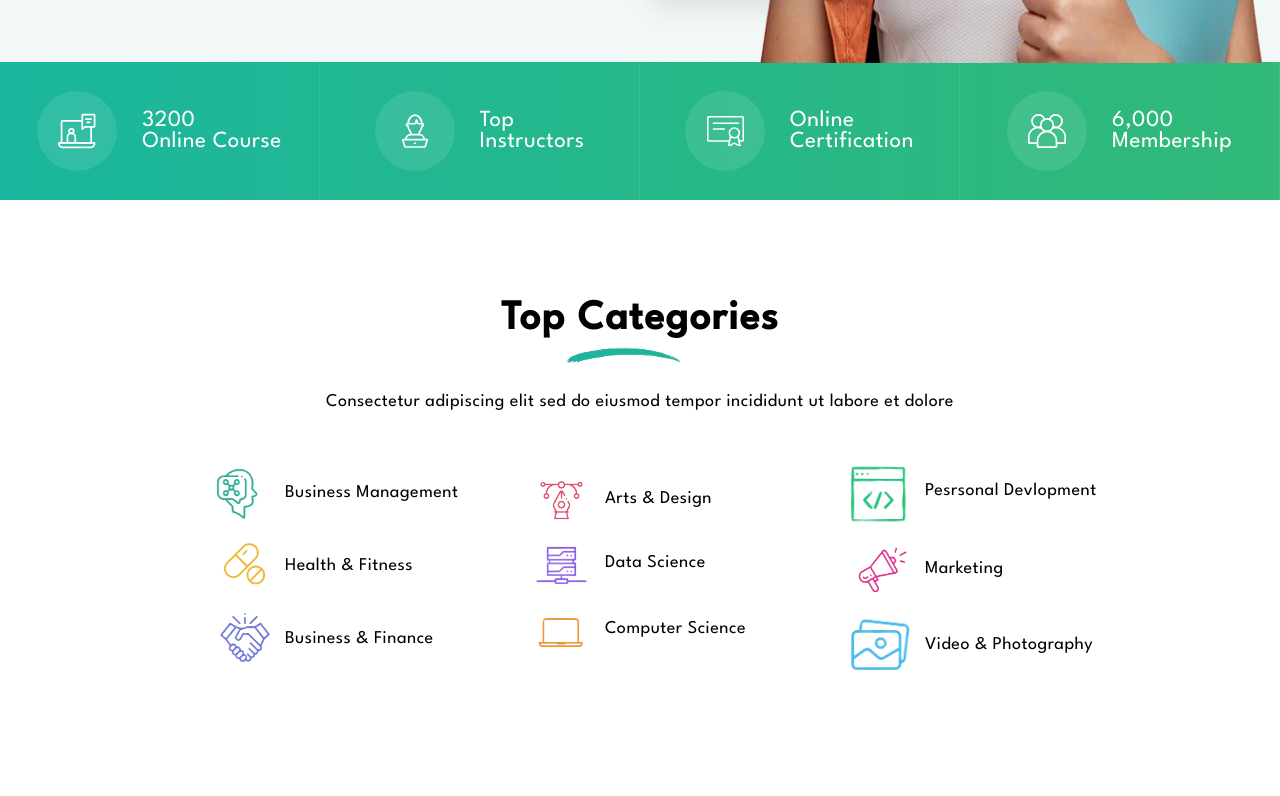
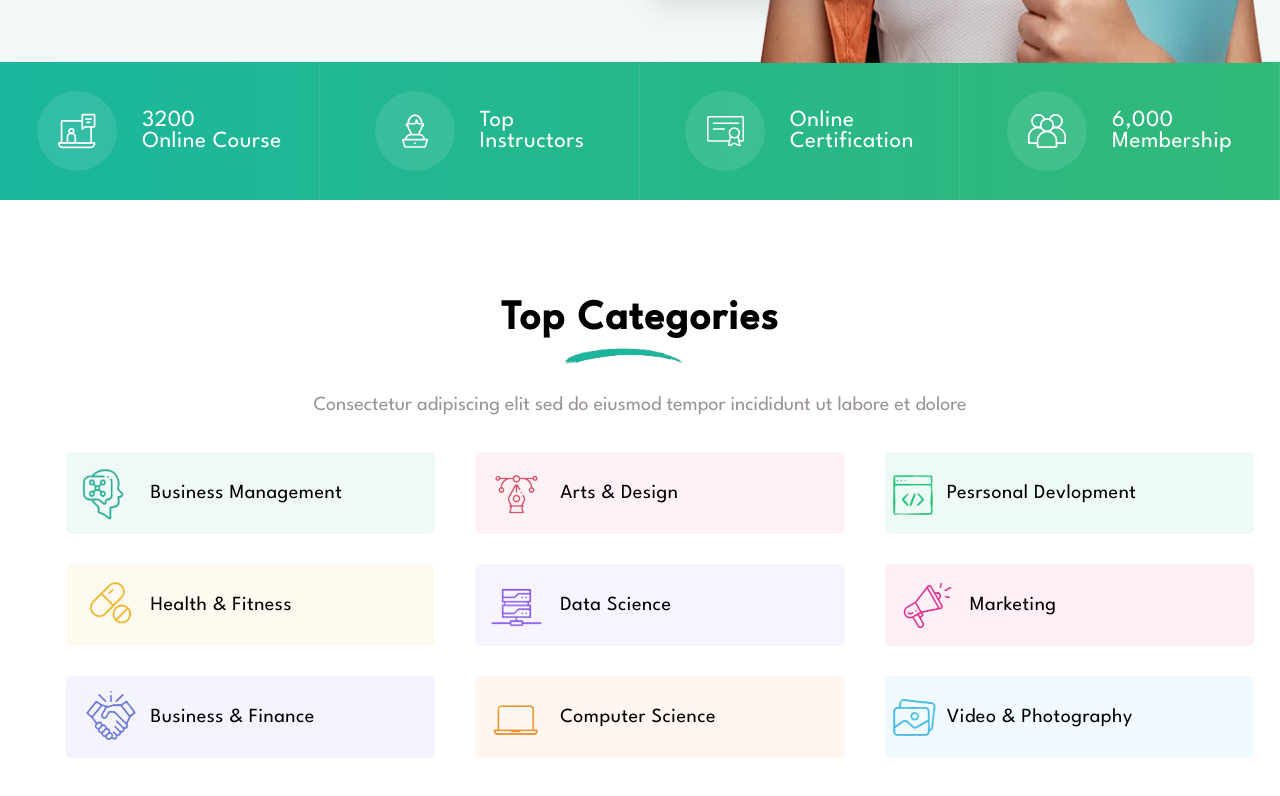
Before and after one commit to Md-sarfraz/Online-course, a plain HTML site: page index.html in a window 1280 px wide. Shown: the part 958-1754 px from the top of the page. Before the commit the page ends 1661 px from the top, so only its background shows below. Drawn offline with nearby package versions, Linux system fonts and the light colour scheme; some icons are missing; a web font is replaced by a local one.

Commit message:
update top category part

```diff
--- a/index.html
+++ b/index.html
@@ -307,7 +307,7 @@
                 <p>Consectetur adipiscing elit sed do eiusmod tempor incididunt ut labore et dolore</p>
             </div>
             <div class="top-categories-courses">
-                <ul>
+                <ul class="column1">
                     <li>
                         <img src="./Assests/business management.png" alt="">
                         <p>Business Management</p>
@@ -321,7 +321,7 @@
                         <p>Business & Finance</p>
                     </li>
                 </ul>
-                <ul>
+                <ul class="column2">
                     <li>
                         <img src="./Assests/arts and design.png" alt="">
                         <p>Arts & Design</p>
@@ -335,9 +335,9 @@
                         <p>Computer Science</p>
                     </li>
                 </ul>
-                <ul>
+                <ul class="column3">
                     <li>
-                        <img src="./Assests/personal devlopment.png" alt="">
+                        <img src="./Assests/personal devlopment.png" alt="" >
                         <p>Pesrsonal Devlopment</p>
                     </li>
                     <li>
--- a/style.css
+++ b/style.css
@@ -250,9 +250,10 @@ m-0 {
 }
 
 /* ==================================dropdown menu code========================================= */
-.navbar a{
+.navbar a {
     text-decoration: none;
 }
+
 .dropdown-menu {
     position: absolute;
     display: none;
@@ -516,50 +517,163 @@ m-0 {
 
 
 
-.top-categories{
+.top-categories {
     display: flex;
     flex-direction: column;
     align-items: center;
     justify-content: center;
     padding-top: 100px;
 }
-.top-categories-heading{
+
+.top-categories-heading {
     display: flex;
     flex-direction: column;
     align-items: center;
     justify-content: center;
 }
-.top-categories-heading h1{
+
+.top-categories-heading h1 {
     font-size: 41px;
     letter-spacing: 1.5px;
     margin: 0px;
 }
-.top-categories-heading img{
-    width: 175px;
+
+.top-categories-heading p {
+    font-size: 20px;
+    color: #9a9494;
+    letter-spacing: 0px;
 }
-.top-categories-courses{
-    display:flex ;
-    flex-direction:row ;
+
+.top-categories-heading img {
+    width: 180px;
+}
+
+.top-categories-courses {
+    display: flex;
+    flex-direction: row;
     justify-content: center;
     align-items: center;
     width: 100%;
 
 }
-.top-categories-courses ul{
+
+.top-categories-courses ul {
     display: flex;
     flex-direction: column;
     justify-content: center;
     align-items: start;
-    width: 25%;
+    width: 32%;
+
 }
 
-.top-categories-courses ul li{
-    display:flex ;
-    flex-direction:row ;
-    justify-content: center;
+.top-categories-courses ul li {
+    margin-bottom: 30px;
+    display: flex;
+    flex-direction: row;
     align-items: center;
+    width: 100%;
+    height: 82px;
+    border-radius: 5px;
+}
 
+.top-categories-courses ul li p {
+    font-size: 20px;
 }
-.top-categories-courses ul li img{
-width: 85px;
+
+.top-categories-courses ul li img {
+    width: 85px;
 }
+
+.column1 li:nth-child(1) {
+    background-color: #effaf8;
+}
+
+.column1 li:nth-child(1):hover {
+    background-color: #1ab69d;
+    transition: 0.3s ease-in-out;
+}
+
+
+.column1 li:nth-child(2) {
+    background-color: #fffaef;
+}
+
+.column1 li:nth-child(2):hover {
+    background-color: #f8b81f;
+    transition: 0.3s ease-in-out;
+}
+
+.column1 li:nth-child(3) {
+    background-color: #f3f4fe;
+}
+
+.column1 li:nth-child(3):hover {
+    background-color: #5866eb;
+    transition: 0.3s ease-in-out;
+}
+
+
+
+.column2 li:nth-child(1) {
+    background-color: #fef2f4;
+}
+
+.column2 li:nth-child(1):hover {
+    background-color: #ee4a62;
+    transition: 0.3s ease-in-out;
+}
+
+.column2 li:nth-child(2) {
+    background-color: #f7f3ff;
+}
+
+.column2 li:nth-child(2):hover {
+    background-color: #8e56ff;
+    transition: 0.3s ease-in-out;
+}
+
+.column2 li:nth-child(3) {
+    background-color: #fff7ef;
+}
+
+.column2 li:nth-child(3):hover {
+    background-color: #f8941f;
+    transition: 0.3s ease-in-out;
+}
+
+
+.column3 li:nth-child(1) {
+    background-color: #eefbf5;
+}
+
+.column3 li:nth-child(1):hover {
+    background-color: #0ecd73;
+    transition: 0.3s ease-in-out;
+}
+
+.column3 li:nth-child(2) {
+    background-color: #fff0f8;
+}
+
+.column3 li:nth-child(2):hover {
+    background-color: #f92596;
+    transition: 0.3s ease-in-out;
+}
+
+.column3 li:nth-child(3) {
+    background-color: #f1fbff;
+}
+
+.column3 li:nth-child(3):hover {
+    background-color: #39c0fa;
+    transition: 0.3s ease-in-out;
+}
+
+
+.column3 li:nth-child(1) img {
+    width: 62px;
+}
+
+.column3 li:nth-child(3) img {
+    width: 62px;
+}
```
